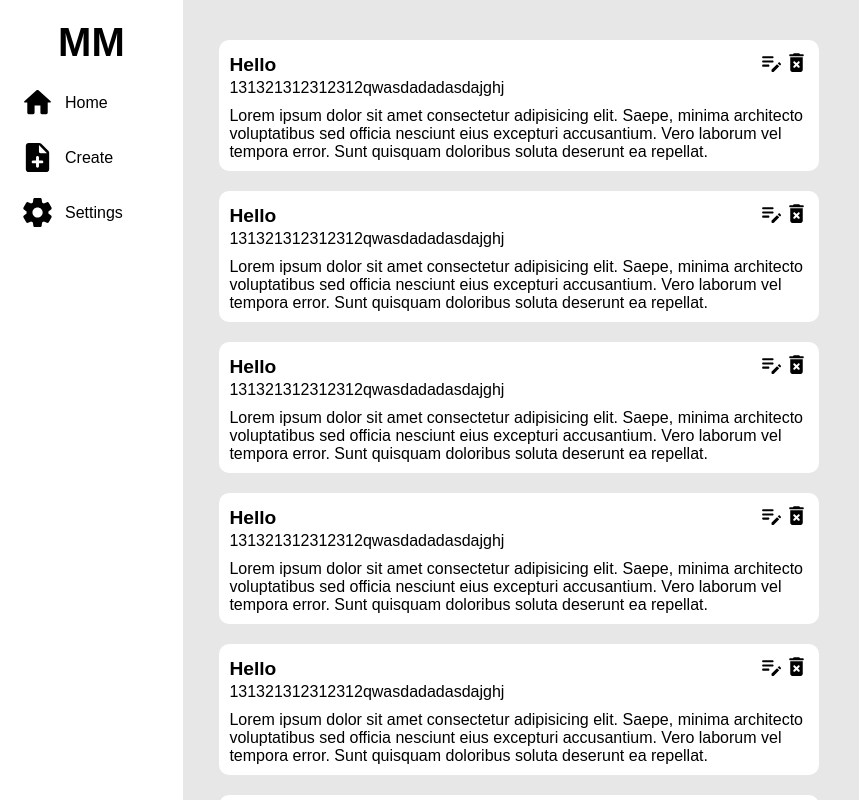
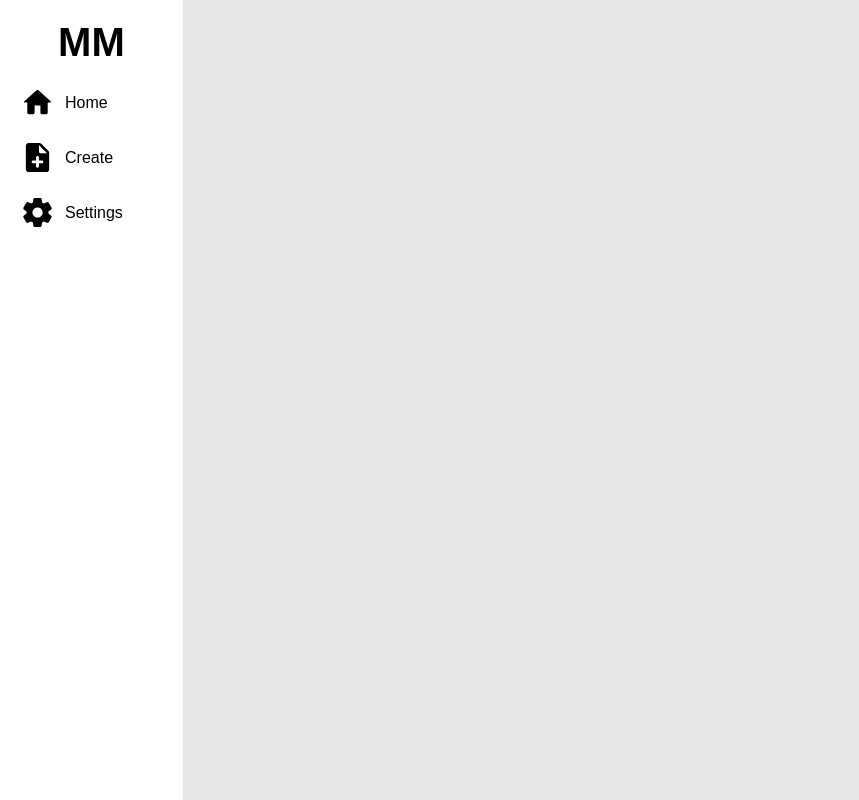
Before and after one commit to RuslanPidhainyi/Project-ManageMe-React, a React (Vite) app: page / in a window 1280 px wide. Shown: the top 800 px of the page, without its empty margins (0-859 px from the left). Built offline with nearby package versions, Linux system fonts and the light colour scheme.

Commit message:
(Starter) CRUD v 3.0.2

```diff
--- a/src/Components/EditProjectModel/EditProjectModel.tsx
+++ b/src/Components/EditProjectModel/EditProjectModel.tsx
@@ -3,6 +3,7 @@ import "../../Style/font.css"
 import { EditBtnFromEditPage } from "../Buttons/EditBtnFromEditPage/EditBtnFromEditPage"
 
 export const EditProjectModel = () => {
+
    return (
       <div className="currently-project-model-container">
          <main className='common-card'>
--- a/src/Components/ProjectModel/ProjectModel.tsx
+++ b/src/Components/ProjectModel/ProjectModel.tsx
@@ -3,14 +3,14 @@ import "../../Style/font.css"
 import { DeleteIcon } from "../Icons/DeleteIcon/DeleteIcon";
 import { EditIcon } from "../Icons/EditIcon/EditIcon";
 import "./style.scss"
+import { ProjectModelType } from "../../Types/ProjectModel.type/ProjectModel.type";
 
 
-// interface ProjectModel {
-//    name: string;
-//    desc: string
-// }
+interface ProjectModelProps {
+   project: ProjectModelType;
+}
 
-export const ProjectModel = () => {
+export const ProjectModel = (props: ProjectModelProps) => {
    return (
       // <div className="project-model-container">
       //    <div className="container">
@@ -31,7 +31,7 @@ export const ProjectModel = () => {
 
             <div className="details-section-top">
                <div className="name-section">
-                  <h2>Hello</h2>
+                  <h2>{props.project.name}</h2>
                </div>
                <div className='action-section'>
                   <NavLink to={"/edit"} className="action-icon-link">
@@ -42,13 +42,13 @@ export const ProjectModel = () => {
             </div>
 
             <div className="id-section">
-               <span>131321312312312qwasdadadasdajghj</span>
+               <span><b>ID: </b>{props.project.id}</span>
             </div>
 
          </div>
 
          <div className="content-section">
-            <p>Lorem ipsum dolor sit amet consectetur adipisicing elit. Saepe, minima architecto voluptatibus sed officia nesciunt eius excepturi accusantium. Vero laborum vel tempora error. Sunt quisquam doloribus soluta deserunt ea repellat.</p>
+            <p>{props.project.desc}</p>
          </div>
       </div>
    )
--- /dev/null
+++ b/src/Services/ProjectModel.Service/ProjectModel.Service.ts
@@ -0,0 +1,44 @@
+import { ProjectModelType } from "../../Types/ProjectModel.type/ProjectModel.type";
+
+const LOCAL_STORAGE_KEY = "manageMe";
+
+export const ProjectModelService = {
+  //Create
+  createProjectModel: (name: string, desc: string): ProjectModelType => {
+    const projects = ProjectModelService.getProjects();
+    const newProject: ProjectModelType = {
+      id: projects.length + 1,
+      name,
+      desc,
+    };
+
+    const updateProjects = [...projects, newProject];
+    localStorage.setItem(LOCAL_STORAGE_KEY, JSON.stringify(updateProjects));
+    return newProject;
+  },
+
+  //Read (Get)
+  getProjects: (): ProjectModelType[] => {
+    const dbProjectModel = localStorage.getItem(LOCAL_STORAGE_KEY);
+    return dbProjectModel ? JSON.parse(dbProjectModel) : [];
+  },
+
+  //Update
+  updateProject: (project: ProjectModelType): ProjectModelType => {
+    const projects = ProjectModelService.getProjects();
+
+    const updateProjects = projects.map((item) =>
+      item.id === project.id ? project : item
+    );
+
+    localStorage.setItem(LOCAL_STORAGE_KEY, JSON.stringify(updateProjects));
+    return project;
+  },
+
+  //Delete
+  deleteProject: (id: number): void => {
+    const projects = ProjectModelService.getProjects();
+    const updateProjects = projects.filter((item) => item.id !== id);
+    localStorage.setItem(LOCAL_STORAGE_KEY, JSON.stringify(updateProjects));
+  },
+};
--- /dev/null
+++ b/src/Types/ProjectModel.type/ProjectModel.type.ts
@@ -0,0 +1,5 @@
+export interface ProjectModelType {
+  id: number;
+  name: string;
+  desc: string;
+}
--- a/src/pages/Home/Home.tsx
+++ b/src/pages/Home/Home.tsx
@@ -1,18 +1,22 @@
 import "./style.scss"
 import "../../Style/font.css"
 import { ProjectModel } from "../../Components/ProjectModel/ProjectModel"
+import { ProjectModelType } from "../../Types/ProjectModel.type/ProjectModel.type"
+import { ProjectModelService } from "../../Services/ProjectModel.Service/ProjectModel.Service"
+import { useState } from "react"
 
 export const Home = () => {
+   //const [projects, setProjects] = useState<ProjectModelType[]>(ProjectModelService.getProjects())
+   const [projects] = useState<ProjectModelType[]>(ProjectModelService.getProjects())
+
+
    return (
       <div className="home-page">
          <div className="project">
             <ol className="a-margin-top d-flex">
-               <ProjectModel />
-               <ProjectModel />
-               <ProjectModel />
-               <ProjectModel />
-               <ProjectModel />
-               <ProjectModel />
+               {projects.map((project: ProjectModelType) => (
+                  <ProjectModel key={project.id} project={project} />
+               ))}
             </ol>
          </div>
       </div>
```
Also changed, not shown: src/Components/NewProjectModel/NewProjectModel.tsx (+9 -0 lines).
